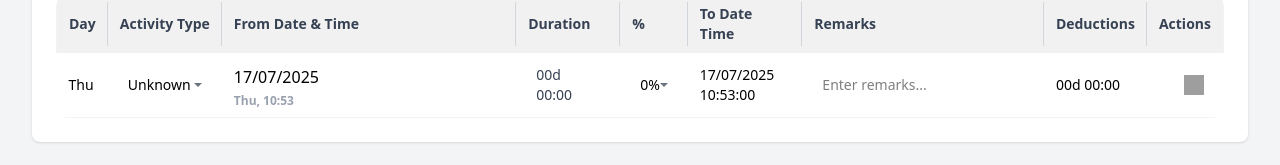
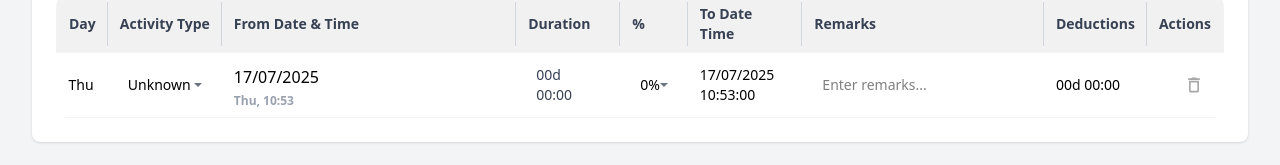
Before and after one commit to NimaRahimiJahandide/port-activity, a Vue app: page / in a window 1280 px wide. Shown: the part 418-583 px from the top of the page. Built offline with nearby package versions, Linux system fonts and the light colour scheme; grey boxes are pictures that could not be loaded.

Commit message:
fixed src icons for deploy error

```diff
--- a/src/components/PortActivityRow.vue
+++ b/src/components/PortActivityRow.vue
@@ -63,11 +63,11 @@
                 <!-- Only show Clone for non-first rows -->
                 <button v-if="index > 0" @click="$emit('clone', index)" class="text-white px-2 py-1 rounded text-xs cursor-pointer"
                     title="Clone">
-                    <img class="size-4" src="../../icons/copy.svg" alt="clone">
+                    <img class="size-4" src="/icons/copy.svg" alt="clone">
                 </button>
                 <button @click="$emit('confirm-delete', index)"
                     class=" text-white px-2 py-1 rounded text-xs cursor-pointer" title="Delete">
-                    <img class="size-5" src="../../icons/trash.svg" alt="delete">
+                    <img class="size-5" src="/icons/trash.svg" alt="delete">
                 </button>
             </div>
         </td>
```
